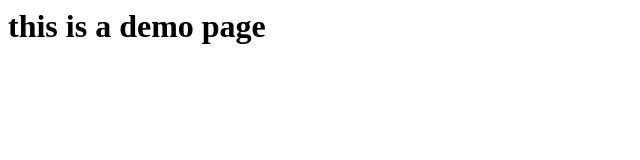
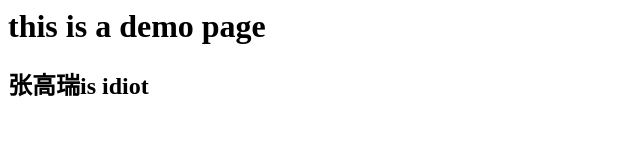
Before and after one commit to CMinHong/Cminhong.github.io, a plain HTML site: page index.html in a window 1280 px wide. Shown: the whole page, without its empty margins (0-640 px from the left). Drawn offline with Linux system fonts and the light colour scheme.

Commit message:
Update index.html

```diff
--- a/index.html
+++ b/index.html
@@ -1 +1,2 @@
 <h1>this is a demo page</h1>
+<h2>张高瑞is idiot</h2>
```
